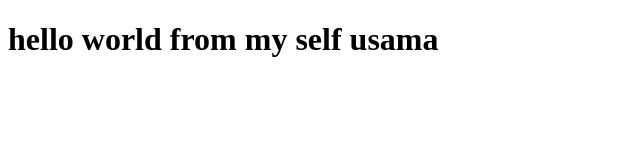
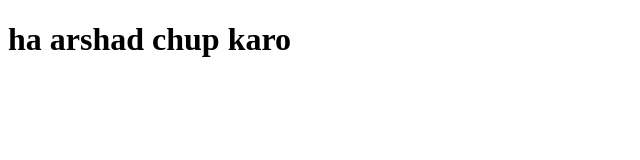
Before and after one commit to UsamaTanoli/bootcamp-2020, a plain HTML site: page index.html in a window 1280 px wide. Shown: the whole page, without its empty margins (0-640 px from the left). Drawn offline with Linux system fonts and the light colour scheme.

Commit message:
Update index.html

```diff
--- a/index.html
+++ b/index.html
@@ -7,6 +7,6 @@
     <title>Document</title>
 </head>
 <body>
-    <h1>hello world from my self usama</h1>
+    <h1>ha arshad chup karo</h1>
 </body>
 </html>
```
